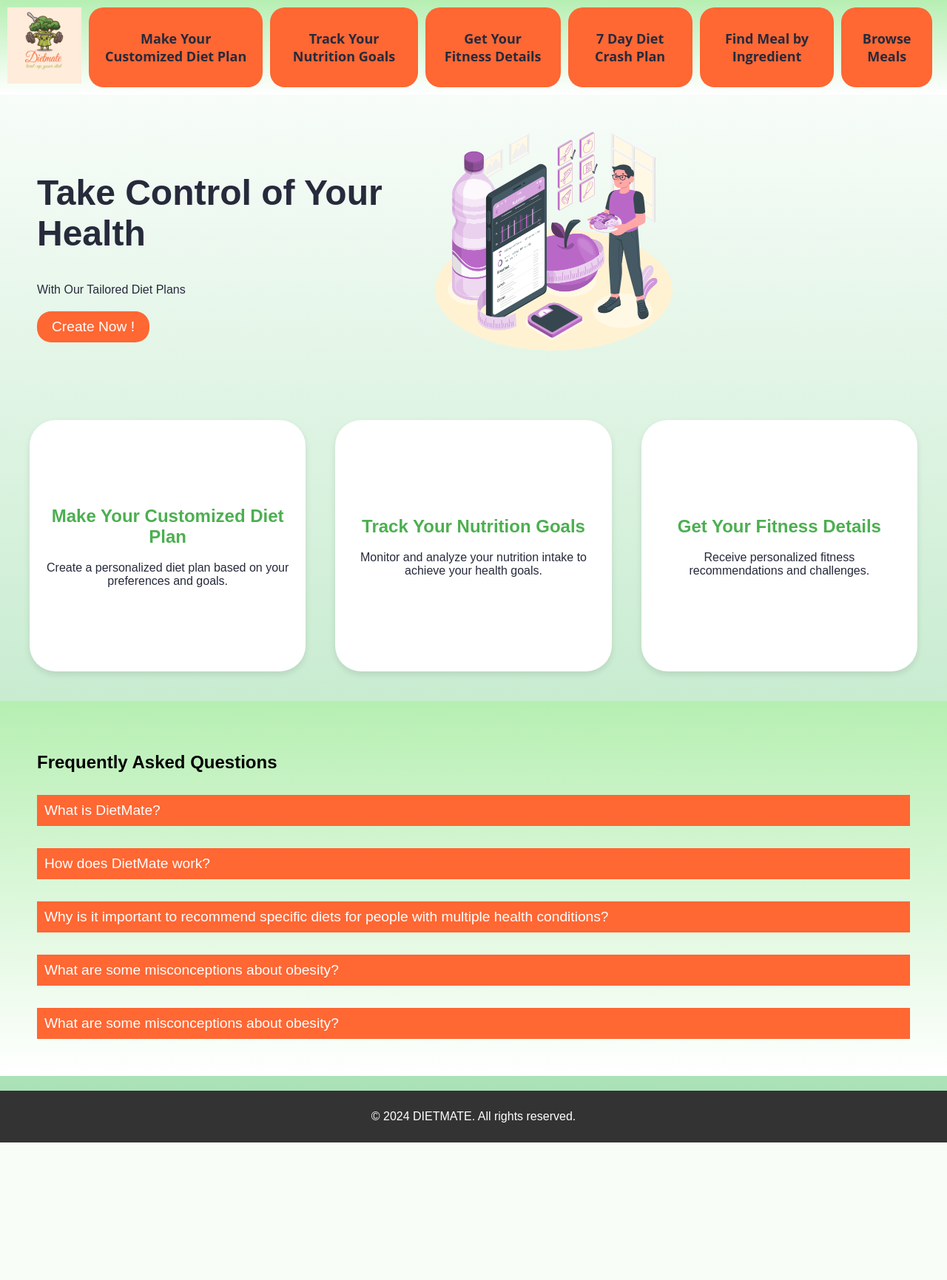
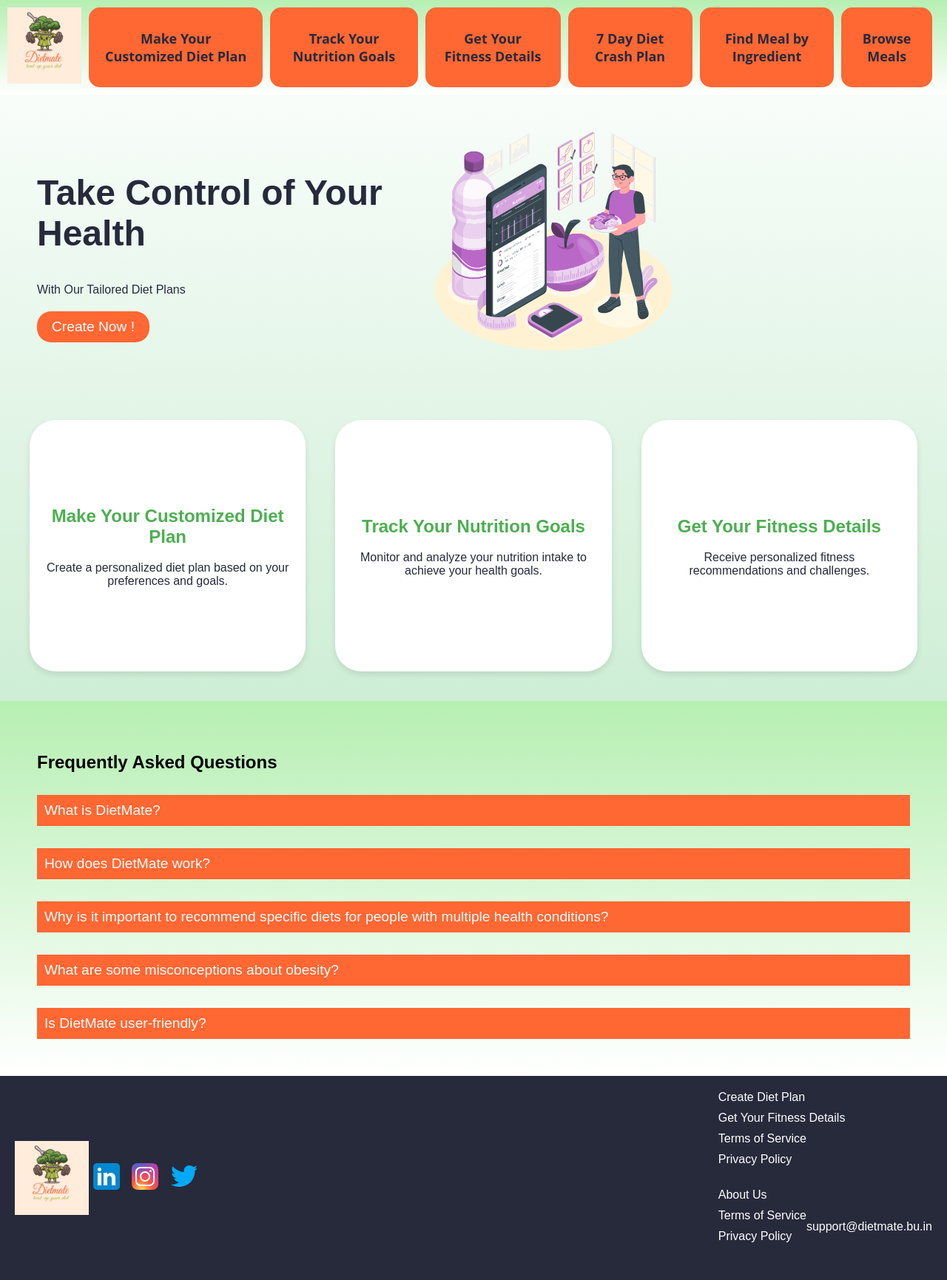
Before and after one commit to utkarsh-2706/DIETMATE---Presonalized-Diet-Recommendations, a PHP site: page / in a window 1280 px wide. Shown: the whole page at 74% size. Before the commit the page ends 1545 px from the top, so only its background shows below. Run offline with PHP 8.4, Linux system fonts and the light colour scheme; some web fonts are replaced.

Commit message:
footer changes

```diff
--- a/index.html
+++ b/index.html
@@ -138,22 +138,63 @@
       </div>
       <div class="faq-item">
         <button class="question-btn" onclick="toggleAnswer('answer5')">
-          What are some misconceptions about obesity?
+          Is DietMate user-friendly?
         </button>
         <div class="answer" id="answer5">
-          Some misconceptions about obesity include the belief that it is solely
-          a result of poor willpower or laziness, when in fact it is a complex
-          condition influenced by a variety of factors such as genetics,
-          environment, behaviour, and physiology. Additionally, weight is not
-          always a reliable indicator of health, and individuals of all sizes
-          deserve to be treated with respect and compassion.
+          Yes, DietMate features a user-friendly interface that makes it easy
+          for users to input their information and navigate through the
+          platform. The process of generating personalized diet plans is
+          intuitive and straightforward.
         </div>
       </div>
       <!-- Add more FAQ items as needed -->
     </section>
 
-    <footer>
+    <!--<<footer>
+
       <p>&copy; 2024 DIETMATE. All rights reserved.</p>
+    </footer>>-->
+    <footer class="footer">
+      <div class="footer-left">
+        <img
+          src="dietmate logo final.png"
+          alt="Diet Mate Logo"
+          class="footer-logo"
+        />
+        <div class="social-icons">
+          <a href="#" class="social-icon-link"><img src="linkedin.svg" alt="LinkedIn"></a>
+          <a href="#" class="social-icon-link"><img src="insta.svg" alt="Instagram"></a>
+          <a href="#" class="social-icon-link"><img src="twitter.svg" alt="Twitter"></a>
+        </div>
+      </div>
+      <div class="footer-right">
+        <div class="footer-links">
+          <a href="customized_diet.html" class="footer-link"
+            >Create Diet Plan</a
+          >
+          <a href="fitness_details.html" class="footer-link"
+            >Get Your Fitness Details</a
+          >
+
+          <a href="terms_of_service.html" class="footer-link"
+            >Terms of Service</a
+          >
+          <a href="privacy_policy.html" class="footer-link">Privacy Policy</a>
+        </div>
+      <div class="footer-left">
+        <div class="footer-links">
+          <a href="about_us.html" class="footer-link">About Us</a>
+          <a href="terms_of_service.html" class="footer-link"
+            >Terms of Service</a
+          >
+          <a href="privacy_policy.html" class="footer-link">Privacy Policy</a>
+        </div>
+        <div class="footer-contact">
+          <a href="mailto:support@dietmate.bu.in" class="contact-link"
+            >support@dietmate.bu.in</a
+          >
+        </div>
+      </div>
     </footer>
 
     <!-- Link your JavaScript file here -->
--- a/styles.css
+++ b/styles.css
@@ -51,7 +51,7 @@ nav a {
   transition: background-color 0.3s ease;
   font-size: 18px;
   background-color: #ff6733;
-  border-radius: 20px;
+  border-radius: 15px;
   margin-right: 10px;
   text-align: center;
 }
@@ -211,10 +211,59 @@ main {
   border-radius: 5px;
 }
 
-footer {
-  background-color: #333;
+.footer {
+  background-color: #262a3b;
+  padding: 20px;
+  display: flex;
+  justify-content: space-between;
   color: white;
-  text-align: center;
-  padding: 10px;
-  margin-top: 20px;
 }
+
+.footer-left {
+  display: flex;
+  align-items: center;
+}
+
+.footer-logo {
+  width: 100px; /* Adjust logo size as needed */
+}
+
+.social-links {
+  margin-left: 20px;
+}
+
+.social-link {
+  margin-right: 10px;
+}
+
+.footer-right {
+  display: flex;
+  flex-direction: column;
+}
+
+.footer-links {
+  margin-bottom: 20px;
+}
+
+.footer-link {
+  display: block;
+  margin-bottom: 10px;
+}
+
+.contact-link {
+  color: #ffffff;
+}
+.footer a {
+  color: white; /* Change hyperlink color to white */
+  text-decoration: none; /* Remove default underline */
+}
+
+.footer a:hover {
+  text-decoration: underline; /* Add underline on hover if desired */
+}
+.footer-left {
+  display: flex;
+  justify-content: space-between;
+  text-align: left;
+  margin-right: auto;
+}
```
Also changed, not shown: insta.svg (added), linkedin.svg (added), twitter.svg (added).
